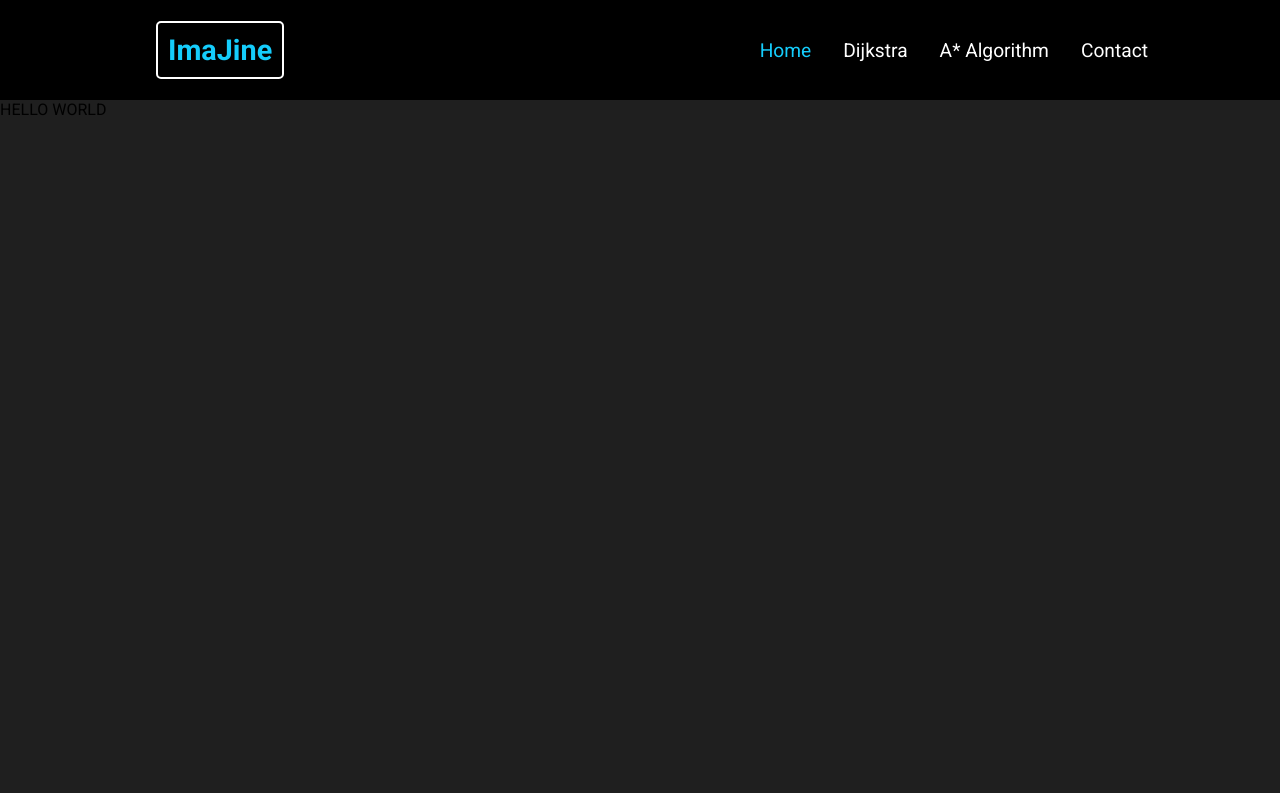
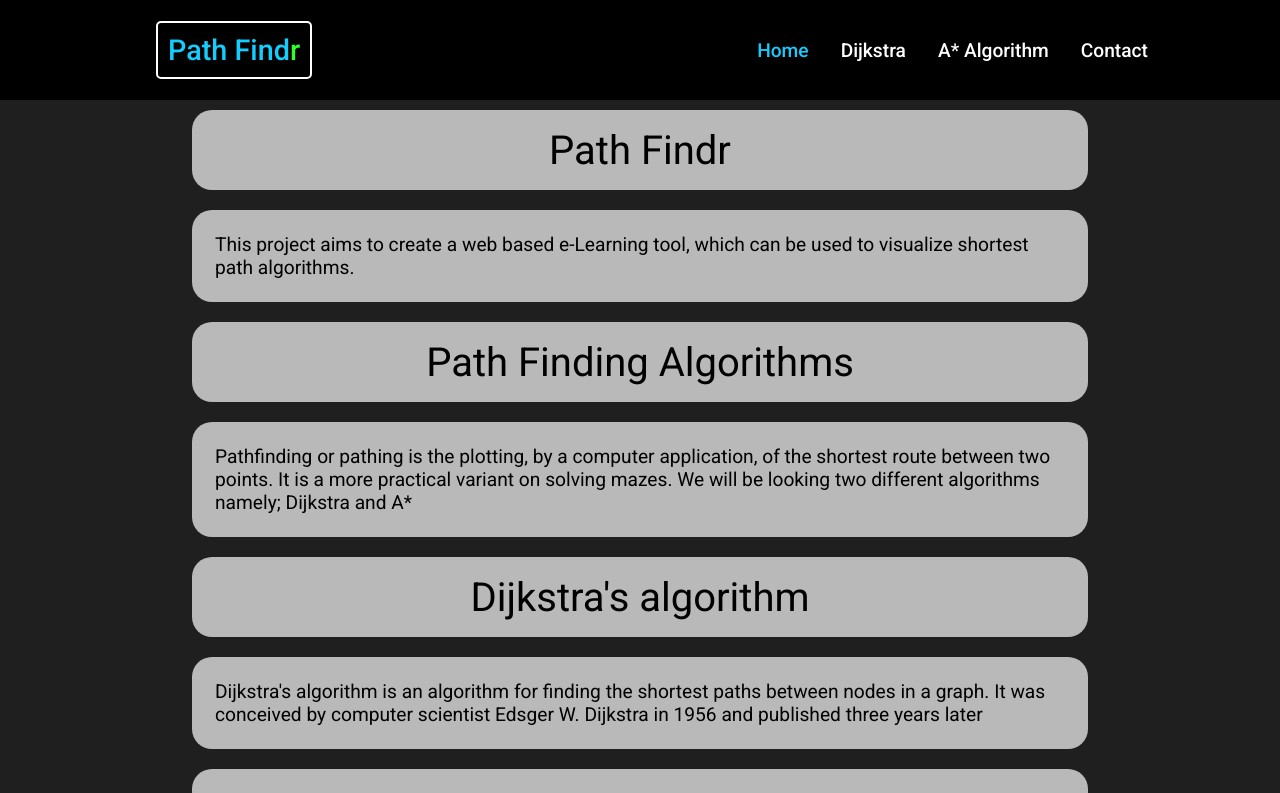
Before and after one commit to YaduN2/PathFinding-Algorithms, a React (Create React App) app: page / in a window 1280 px wide. Shown: the top 793 px of the page. Built offline with nearby package versions, Linux system fonts and the light colour scheme.

Commit message:
ADDED: homePage Contact

```diff
--- a/src/App.js
+++ b/src/App.js
@@ -4,14 +4,44 @@ import NavBar from "./components/NavBar/NavBar";
 import DijkstraHome from "./Pages/DijkstraHomePage";
 import AStar from "./Pages/AStarHomePage";
 import Home from "./Pages/Home";
+import ContactPage from "./Pages/ContactPage";
+
 function App() {
+  const content = {
+    PathFindingVisualizer: {
+      heading: "Path Findr",
+      description:
+        "This project aims to create a web based e-Learning tool, which can be used to visualize shortest path algorithms.",
+    },
+    PathFindingAlgorithms: {
+      heading: "Path Finding Algorithms",
+      description:
+        "Pathfinding or pathing is the plotting, by a computer application, of the shortest route between two points. It is a more practical variant on solving mazes. We will be looking two different algorithms namely; Dijkstra and A*",
+    },
+    Dijkstra: {
+      heading: "Dijkstra's algorithm",
+      description:
+        "Dijkstra's algorithm is an algorithm for finding the shortest paths between nodes in a graph. It was conceived by computer scientist Edsger W. Dijkstra in 1956 and published three years later",
+      explanation:
+        'Dijkstra\'s original algorithm found the shortest path between two given nodes, but a more common variant fixes a single node as the "source" node and finds shortest paths from the source to all other nodes in the graph, producing a shortest-path tree.',
+    },
+    AStar: {
+      heading: "A* algorithm",
+      description:
+        "It is a searching algorithm that is used to find the shortest path between an initial and a final point. It is a handy algorithm that is often used for map traversal to find the shortest path to be taken. A* was initially designed as a graph traversal problem, to help build a robot that can find its own course. It still remains a widely popular algorithm for graph traversal.",
+      explanation:
+        "What A* Search Algorithm does is that at each step it picks the node according to a value-'f' which is a parameter equal to the sum of two other parameters - 'g' and 'h'. At each step it picks the node/cell having the lowest 'f', and process that node/cell.We define 'g' and 'h' as simply as possible below  g = the movement cost to move from the starting point to a given square on the grid, following the path generated to get there.h = the estimated movement cost to move from that given square on the grid to the final",
+    },
+  };
+
   return (
     <Router>
       <NavBar />
       <Routes>
-        <Route path="/" exact element={<Home />}></Route>
+        <Route path="/" exact element={<Home content={content} />}></Route>
         <Route path="/dijkstra" element={<DijkstraHome />}></Route>
         <Route path="/AStar" element={<AStar />}></Route>
+        <Route path="/contact" element={<ContactPage />}></Route>
       </Routes>
     </Router>
   );
--- /dev/null
+++ b/src/Pages/ContactPage.jsx
@@ -0,0 +1,64 @@
+import React from "react";
+import styled from "styled-components";
+function ContactPage() {
+  const contact = {
+    name: "Yadunandan",
+    email: "yyadunandann@gmail.com",
+    github: "https://github.com/YaduN2",
+    linkedIn: "https://www.linkedin.com/in/yadu-nandan-453b53219/",
+  };
+
+  return (
+    <Heading>
+      <div>
+        <span> Name:&nbsp; </span>
+        {contact.name}
+      </div>
+      <div>
+        <span>Email:&nbsp;</span>
+        {contact.email}
+      </div>
+      <div>
+        <span>Github:&nbsp;</span>
+        <a href={contact.github}>YaduN2</a>
+      </div>
+      <div>
+        <span>LinkedIn:&nbsp;</span>
+        <a href={contact.linkedIn}>Yadu Nandan</a>
+      </div>
+    </Heading>
+  );
+}
+
+export default ContactPage;
+
+const Heading = styled.div`
+  background-color: #b9b9b9;
+  font-size: 2.5rem;
+  display: flex;
+  flex-direction: column;
+  justify-content: center;
+  align-items: center;
+  padding: 20px;
+  margin: 10px;
+  border-radius: 20px;
+  border: 3px solid transparent;
+  width: 95%;
+  margin: auto;
+  margin-top: 100px;
+  text-align: center;
+  span {
+    user-select: none;
+    font-weight: 500;
+  }
+  &:hover {
+    border: 3px solid #15cdfc;
+  }
+  a {
+    color: #111;
+    text-decoration: underline;
+    &:hover {
+      color: #2eff2e;
+    }
+  }
+`;
--- a/src/Pages/Home.jsx
+++ b/src/Pages/Home.jsx
@@ -1,7 +1,30 @@
 import React from "react";
 import styled from "styled-components";
-function Home() {
-  return <div>HELLO WORLD</div>;
+import Heading from "../components/Home/Heading";
+import Body from "../components/Home/Body";
+
+function Home({ content }) {
+  return (
+    <HomeContent>
+      <Heading heading={content.PathFindingVisualizer.heading} />
+      <Body body={content.PathFindingVisualizer.description} />
+      <Heading heading={content.PathFindingAlgorithms.heading} />
+      <Body body={content.PathFindingAlgorithms.description} />
+
+      <Heading heading={content.Dijkstra.heading} />
+      <Body body={content.Dijkstra.description} />
+      <Body body={content.Dijkstra.explanation} />
+
+      <Heading heading={content.AStar.heading} />
+      <Body body={content.AStar.description} />
+      <Body body={content.AStar.explanation} />
+    </HomeContent>
+  );
 }
 
 export default Home;
+const HomeContent = styled.div`
+  display: flex;
+  flex-direction: column;
+  align-items: center;
+`;
--- /dev/null
+++ b/src/components/Home/Body.jsx
@@ -0,0 +1,24 @@
+import React from "react";
+import styled from "styled-components";
+function Body({ body }) {
+  return <BodyCard>{body}</BodyCard>;
+}
+
+export default Body;
+const BodyCard = styled.div`
+  background-color: #b9b9b9;
+  font-size: 1.2rem;
+  display: flex;
+  justify-content: center;
+  align-items: center;
+  width: 70%;
+  padding: 20px;
+  margin: 10px;
+  border-radius: 20px;
+  border: 3px solid transparent;
+  transition: transform 0.5s; /* Animation */
+  &:hover {
+    border: 3px solid #2eff2e;
+    transform: scale(1.2);
+  }
+`;
--- /dev/null
+++ b/src/components/Home/Heading.jsx
@@ -0,0 +1,24 @@
+import React from "react";
+import styled from "styled-components";
+function Heading({ heading }) {
+  return <HeadingCard>{heading}</HeadingCard>;
+}
+
+export default Heading;
+const HeadingCard = styled.div`
+  background-color: #b9b9b9;
+  font-size: 2.5rem;
+  height: 5rem;
+  display: flex;
+  justify-content: center;
+  align-items: center;
+  width: 70%;
+  padding: 20px;
+  margin: 10px;
+  border-radius: 20px;
+  border: 3px solid transparent;
+  user-select: none;
+  &:hover {
+    border: 3px solid #15cdfc;
+  }
+`;
--- a/src/components/NavBar/NavBar.jsx
+++ b/src/components/NavBar/NavBar.jsx
@@ -9,7 +9,9 @@ function NavBar() {
       <Logo>
         <SLink>
           <NavLink to="/">
-            <Heading>ImaJine</Heading>
+            <Heading>
+              Path&nbsp;Find<span className="r">r</span>
+            </Heading>
           </NavLink>
         </SLink>
       </Logo>
@@ -40,9 +42,13 @@ const Heading = styled.h1`
   border: 2px white solid;
   padding: 10px;
   border-radius: 5px;
+  font-weight: 500;
   :hover {
     background-color: white;
     color: black;
+    .r {
+      color: #15cdfc;
+    }
   }
 `;
 
@@ -84,6 +90,7 @@ const NavMenu = styled.div`
   display: flex;
   align-items: center;
   margin-right: -24px;
+  font-weight: 500;
   @media screen and (max-width: 768px) {
   }
 `;
```
